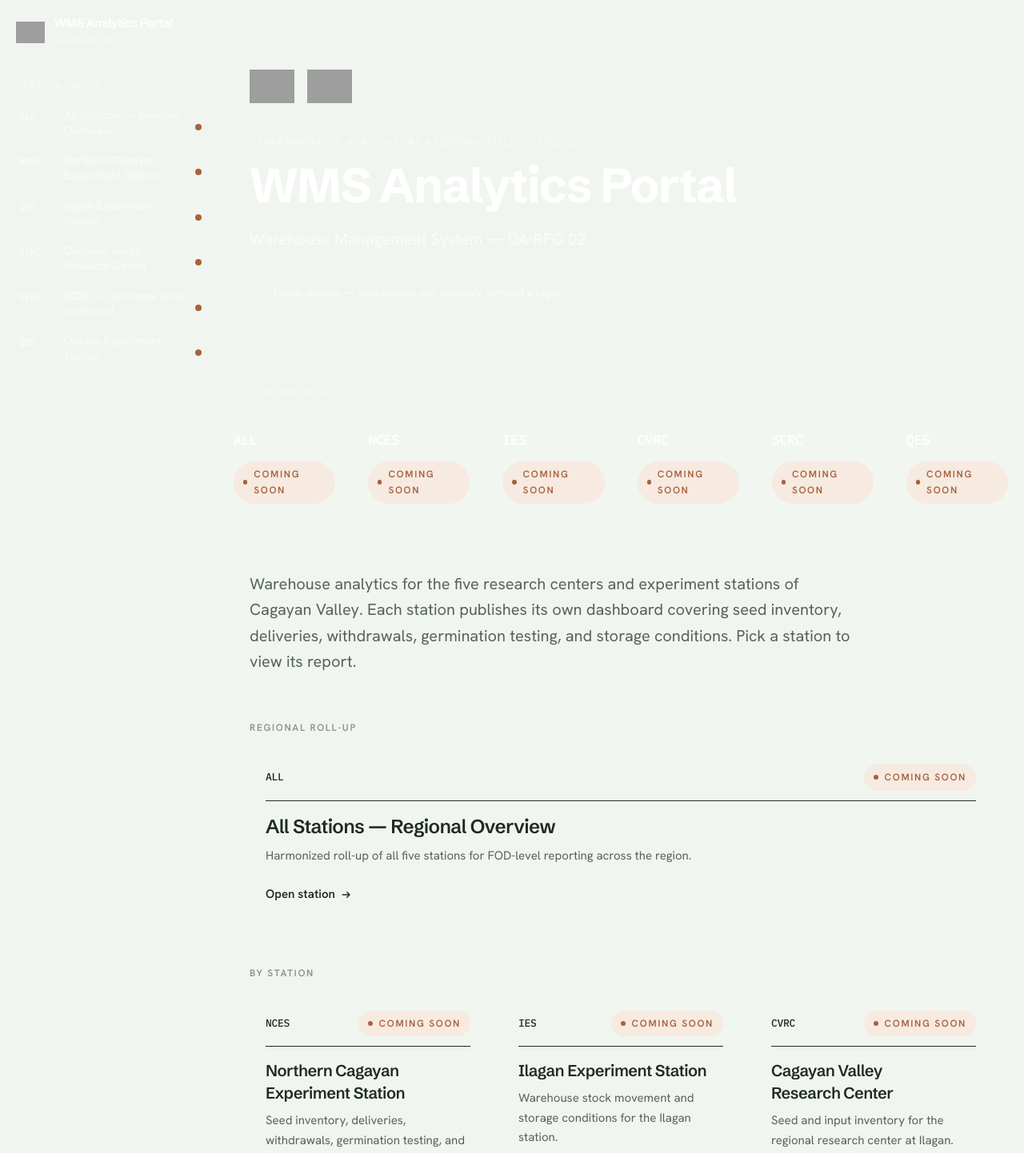
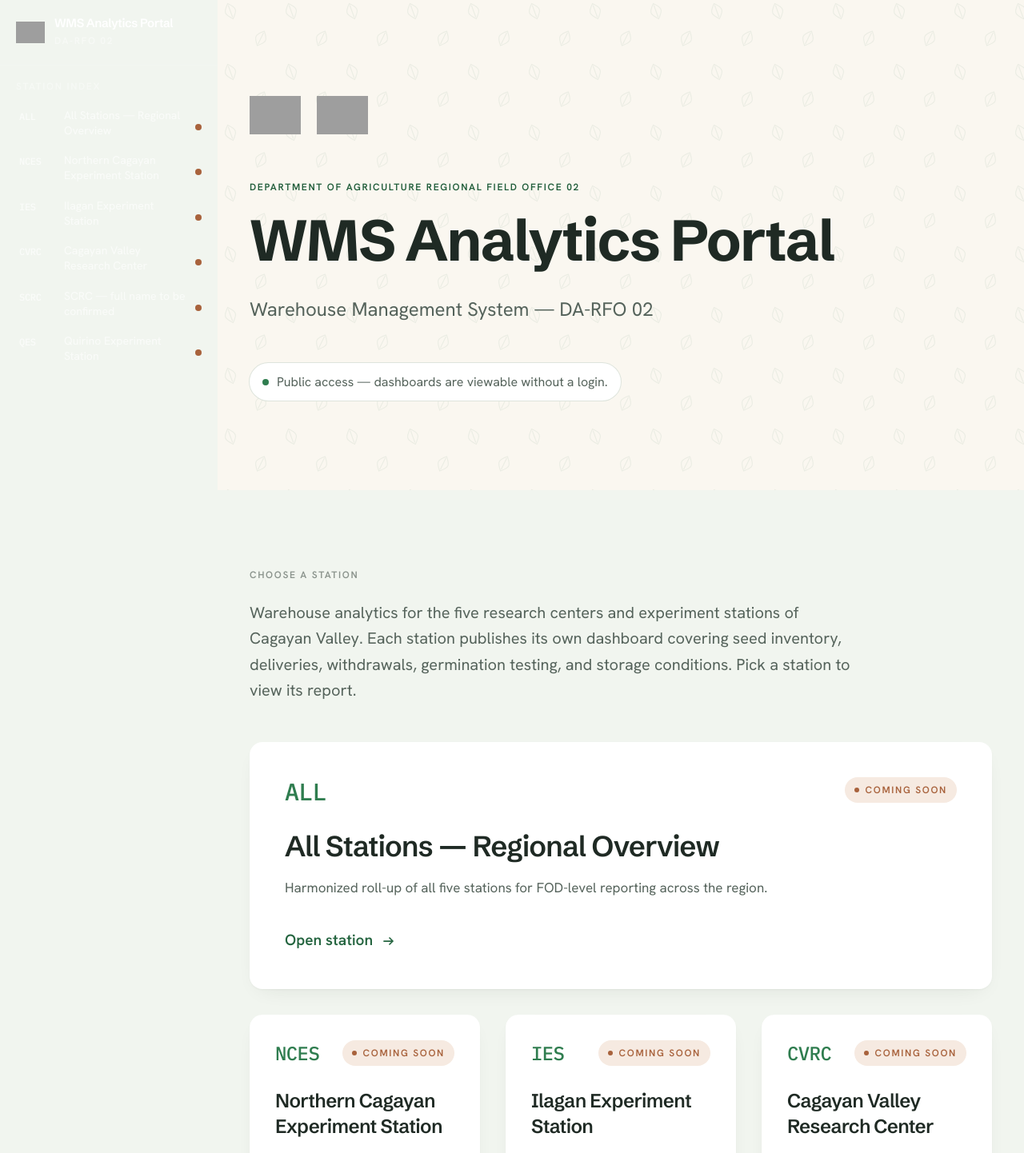
Before and after one commit to DeveloperJP115/darfo2-wms-powerbi-portal, a React (Vite) app: page / in a window 1280 px wide. Shown: the top 1442 px of the page at 80% size. Built offline with nearby package versions, Linux system fonts and the light colour scheme; grey boxes are pictures that could not be loaded.

Commit message:
feat(home): rebuild the home page as a station switchboard
The masthead and large station tiles replace the hero index strip and
the stock-card grid, so the roster itself is what you present from.

```diff
--- /dev/null
+++ b/src/components/Masthead.jsx
@@ -0,0 +1,43 @@
+import { SITE } from "../config/stations.js";
+import BrandLogo from "./BrandLogo.jsx";
+import { MotifField } from "./Botanical.jsx";
+
+export default function Masthead() {
+  return (
+    <header className="bg-sand-50 relative overflow-hidden">
+      <MotifField className="text-leaf-600 pointer-events-none absolute inset-0 size-full opacity-[0.07]" />
+
+      <div className="relative mx-auto max-w-[104rem] px-6 py-20 md:px-10 md:py-28">
+        <div className="flex items-center gap-5">
+          <BrandLogo
+            src={SITE.logos.da}
+            alt="Department of Agriculture"
+            monogram="DA"
+            className="size-16"
+          />
+          <BrandLogo
+            src={SITE.logos.bagongPilipinas}
+            alt="Bagong Pilipinas"
+            monogram="BP"
+            className="size-16"
+          />
+        </div>
+
+        <p className="eyebrow text-leaf-700 mt-12">{SITE.office}</p>
+
+        <h1 className="mt-5 max-w-4xl text-5xl font-bold tracking-tight md:text-6xl lg:text-7xl lg:leading-[1.04]">
+          {SITE.title}
+        </h1>
+
+        <p className="text-ink-soft mt-7 max-w-2xl text-2xl leading-relaxed">
+          {SITE.subtitle}
+        </p>
+
+        <p className="bg-card ring-hairline mt-12 inline-flex items-center gap-2.5 rounded-full px-4 py-2.5 ring-1">
+          <span aria-hidden="true" className="bg-leaf-500 size-2 rounded-full" />
+          <span className="text-ink-soft text-[16px]">{SITE.publicAccessNote}</span>
+        </p>
+      </div>
+    </header>
+  );
+}
--- a/src/components/StationCard.jsx
+++ /dev/null
@@ -1,58 +0,0 @@
-import { Link } from "react-router-dom";
-import { isLive } from "../config/stations.js";
-import StatusTag from "./StatusTag.jsx";
-
-/*
- * A station as a warehouse stock card: code stamped top-left, status on the
- * right, and a clipped corner (see .stock-card in index.css) that echoes a bin
- * tag. The whole card is the link.
- */
-export default function StationCard({ dashboard, wide = false }) {
-  const live = isLive(dashboard);
-
-  return (
-    <Link
-      to={`/${dashboard.slug}`}
-      className="stock-card hover:bg-field-700 group block transition-colors"
-    >
-      <div className="stock-card__inner flex flex-col p-5">
-        <div className="border-rule flex items-center justify-between gap-3 border-b pb-3">
-          <span className="font-mono text-field-700 text-[13px] font-medium tracking-tight">
-            {dashboard.short}
-          </span>
-          <StatusTag live={live} />
-        </div>
-
-        <h3
-          className={`group-hover:text-field-700 mt-4 font-semibold tracking-tight ${
-            wide ? "text-2xl" : "text-xl"
-          }`}
-        >
-          {dashboard.name}
-        </h3>
-
-        {dashboard.blurb && (
-          <p className="text-ink-soft mt-2 max-w-prose text-[15px] leading-relaxed">
-            {dashboard.blurb}
-          </p>
-        )}
-
-        <span className="text-field-700 mt-5 inline-flex items-center gap-1.5 pt-1 text-[15px] font-semibold">
-          {live ? "View dashboard" : "Open station"}
-          <svg
-            aria-hidden="true"
-            viewBox="0 0 20 20"
-            className="size-4 transition-transform group-hover:translate-x-0.5"
-            fill="none"
-            stroke="currentColor"
-            strokeWidth="1.75"
-            strokeLinecap="round"
-            strokeLinejoin="round"
-          >
-            <path d="M4 10h11M11 6l4 4-4 4" />
-          </svg>
-        </span>
-      </div>
-    </Link>
-  );
-}
--- /dev/null
+++ b/src/components/StationTile.jsx
@@ -0,0 +1,64 @@
+import { Link } from "react-router-dom";
+import { isLive } from "../config/stations.js";
+import StatusTag from "./StatusTag.jsx";
+
+function Arrow() {
+  return (
+    <svg
+      aria-hidden="true"
+      viewBox="0 0 20 20"
+      className="size-5 transition-transform group-hover:translate-x-1"
+      fill="none"
+      stroke="currentColor"
+      strokeWidth="1.75"
+      strokeLinecap="round"
+      strokeLinejoin="round"
+    >
+      <path d="M4 10h11M11 6l4 4-4 4" />
+    </svg>
+  );
+}
+
+/*
+ * One switch on the home switchboard. The station code leads, set large in the
+ * only mono on the page, because in a meeting the code is what people say out
+ * loud. The card lifts on hover rather than drawing a border.
+ */
+export default function StationTile({ dashboard, wide = false }) {
+  const live = isLive(dashboard);
+
+  return (
+    <Link
+      to={`/${dashboard.slug}`}
+      className={`card group hover:ring-leaf-400/40 flex h-full flex-col ring-1 ring-transparent transition duration-200 hover:-translate-y-1 hover:shadow-lift ${
+        wide ? "p-8 md:p-11" : "p-8"
+      }`}
+    >
+      <div className="flex items-start justify-between gap-4">
+        <span className={`code text-leaf-500 ${wide ? "text-3xl" : "text-2xl"}`}>
+          {dashboard.short}
+        </span>
+        <StatusTag live={live} />
+      </div>
+
+      <h3
+        className={`group-hover:text-leaf-700 mt-7 font-semibold tracking-tight transition-colors ${
+          wide ? "text-3xl md:text-[2.25rem] md:leading-tight" : "text-2xl"
+        }`}
+      >
+        {dashboard.name}
+      </h3>
+
+      {dashboard.blurb && (
+        <p className="text-ink-soft mt-4 max-w-prose text-[17px] leading-relaxed">
+          {dashboard.blurb}
+        </p>
+      )}
+
+      <span className="text-leaf-600 mt-9 inline-flex items-center gap-2.5 font-semibold">
+        {live ? "View dashboard" : "Open station"}
+        <Arrow />
+      </span>
+    </Link>
+  );
+}
--- a/src/pages/Home.jsx
+++ b/src/pages/Home.jsx
@@ -1,104 +1,35 @@
-import { Link } from "react-router-dom";
-import { DASHBOARDS, REGIONAL_OVERVIEW, SITE, STATIONS, isLive } from "../config/stations.js";
-import BrandLogo from "../components/BrandLogo.jsx";
-import StationCard from "../components/StationCard.jsx";
-import StatusTag from "../components/StatusTag.jsx";
+import { REGIONAL_OVERVIEW, SITE, STATIONS } from "../config/stations.js";
+import Masthead from "../components/Masthead.jsx";
+import StationTile from "../components/StationTile.jsx";
 
 /*
- * The hero opens with the thing this portal actually is: a switchboard for the
- * region's stations. The index strip below the title is the live roster, so the
- * first thing a viewer sees is which reports are published and which are not.
+ * The home page is the switchboard. It leads with the station roster rather
+ * than headline figures, because the portal holds no data of its own to quote —
+ * the numbers all live inside the Power BI reports.
  */
-function Hero() {
+export default function Home() {
   return (
-    <section className="bg-field-950 text-white">
-      <div className="mx-auto max-w-6xl px-6 py-14 md:px-10 md:py-20">
-        <div className="flex items-center gap-4">
-          <BrandLogo
-            src={SITE.logos.da}
-            alt="Department of Agriculture"
-            monogram="DA"
-            className="size-14"
-          />
-          <BrandLogo
-            src={SITE.logos.bagongPilipinas}
-            alt="Bagong Pilipinas"
-            monogram="BP"
-            className="size-14"
-          />
-        </div>
+    <>
+      <Masthead />
 
-        <p className="eyebrow mt-8 text-white/45">{SITE.office}</p>
-        <h1 className="mt-3 text-4xl font-bold tracking-tight sm:text-5xl lg:text-[3.75rem] lg:leading-[1.05]">
-          {SITE.title}
-        </h1>
-        <p className="mt-5 max-w-2xl text-xl leading-relaxed text-white/70">{SITE.subtitle}</p>
+      <div className="mx-auto max-w-[104rem] px-6 py-20 md:px-10 md:py-24">
+        <h2 className="eyebrow text-ink-faint">Choose a station</h2>
+        <p className="text-ink-soft mt-5 max-w-3xl text-xl leading-relaxed">{SITE.intro}</p>
 
-        <p className="mt-8 inline-flex items-center gap-2 rounded-full border border-white/15 px-3.5 py-1.5">
-          <span aria-hidden="true" className="bg-field-500 size-1.5 rounded-full" />
-          <span className="text-[14px] text-white/70">{SITE.publicAccessNote}</span>
-        </p>
-      </div>
+        {REGIONAL_OVERVIEW.enabled && (
+          <div className="mt-12">
+            <StationTile dashboard={REGIONAL_OVERVIEW} wide />
+          </div>
+        )}
 
-      <div className="border-t border-white/10">
-        <div className="mx-auto max-w-6xl px-6 md:px-10">
-          <p className="eyebrow py-3.5 text-white/40">Station index</p>
-        </div>
-      </div>
-
-      {/* gap-px over a light background draws the hairlines between tiles. */}
-      <div className="border-t border-white/10 bg-white/10">
-        <ul className="mx-auto grid max-w-6xl grid-cols-2 gap-px sm:grid-cols-3 lg:grid-cols-6">
-          {DASHBOARDS.map((dashboard) => (
-            <li key={dashboard.slug} className="bg-field-950">
-              <Link
-                to={`/${dashboard.slug}`}
-                className="hover:bg-field-900 flex h-full flex-col justify-between gap-3 px-5 py-5 transition-colors"
-              >
-                <span className="font-mono text-[17px] font-medium tracking-tight">
-                  {dashboard.short}
-                  <span className="sr-only"> — {dashboard.name}</span>
-                </span>
-                <StatusTag live={isLive(dashboard)} tone="dark" />
-              </Link>
+        <ul className="mt-8 grid gap-8 md:grid-cols-2 xl:grid-cols-3">
+          {STATIONS.map((station) => (
+            <li key={station.slug}>
+              <StationTile dashboard={station} />
             </li>
           ))}
         </ul>
       </div>
-    </section>
-  );
-}
-
-export default function Home() {
-  return (
-    <>
-      <Hero />
-
-      <div className="mx-auto max-w-6xl px-6 py-14 md:px-10 md:py-16">
-        <p className="text-ink-soft max-w-3xl text-xl leading-relaxed">{SITE.intro}</p>
-
-        {REGIONAL_OVERVIEW.enabled && (
-          <section className="mt-14">
-            <h2 className="eyebrow text-ink-faint">Regional roll-up</h2>
-            <div className="mt-4">
-              <StationCard dashboard={REGIONAL_OVERVIEW} wide />
-            </div>
-          </section>
-        )}
-
-        <section className="mt-14">
-          <h2 className="eyebrow text-ink-faint">By station</h2>
-          <ul className="mt-4 grid gap-5 sm:grid-cols-2 xl:grid-cols-3">
-            {STATIONS.map((station) => (
-              <li key={station.slug} className="flex">
-                <div className="flex-1">
-                  <StationCard dashboard={station} />
-                </div>
-              </li>
-            ))}
-          </ul>
-        </section>
-      </div>
     </>
   );
 }
```
